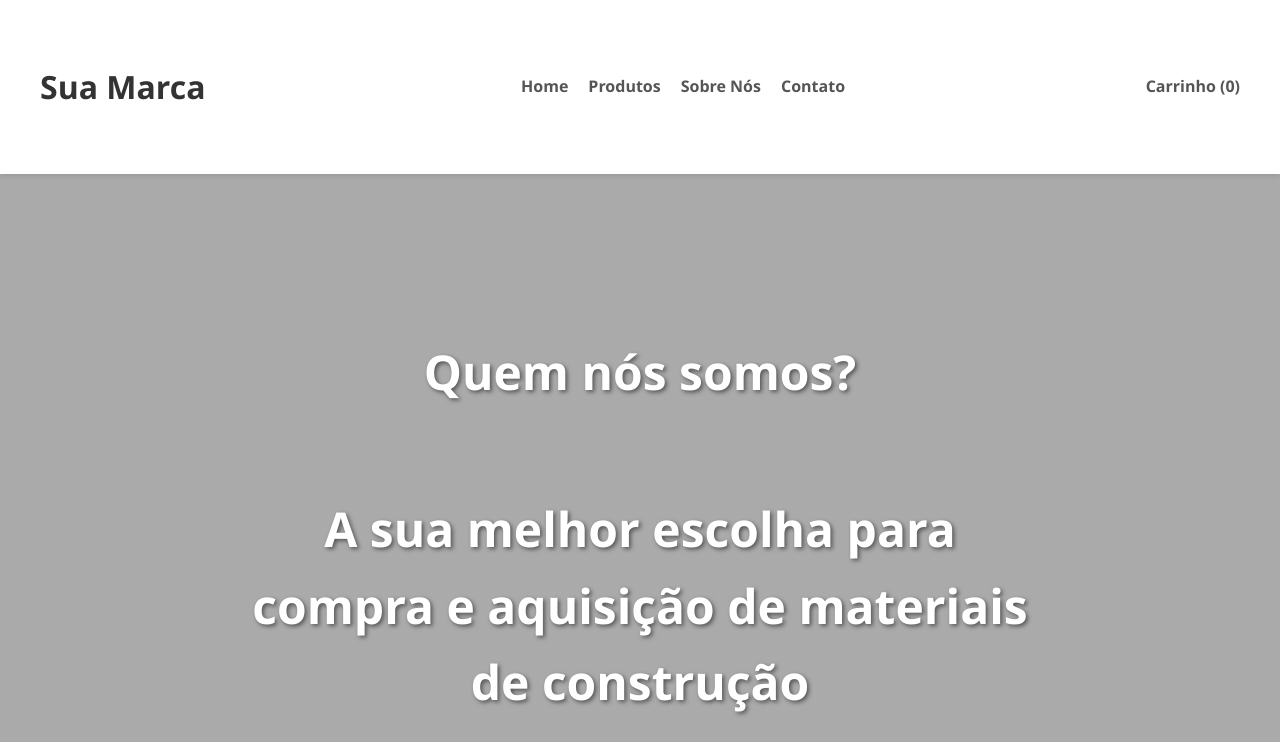
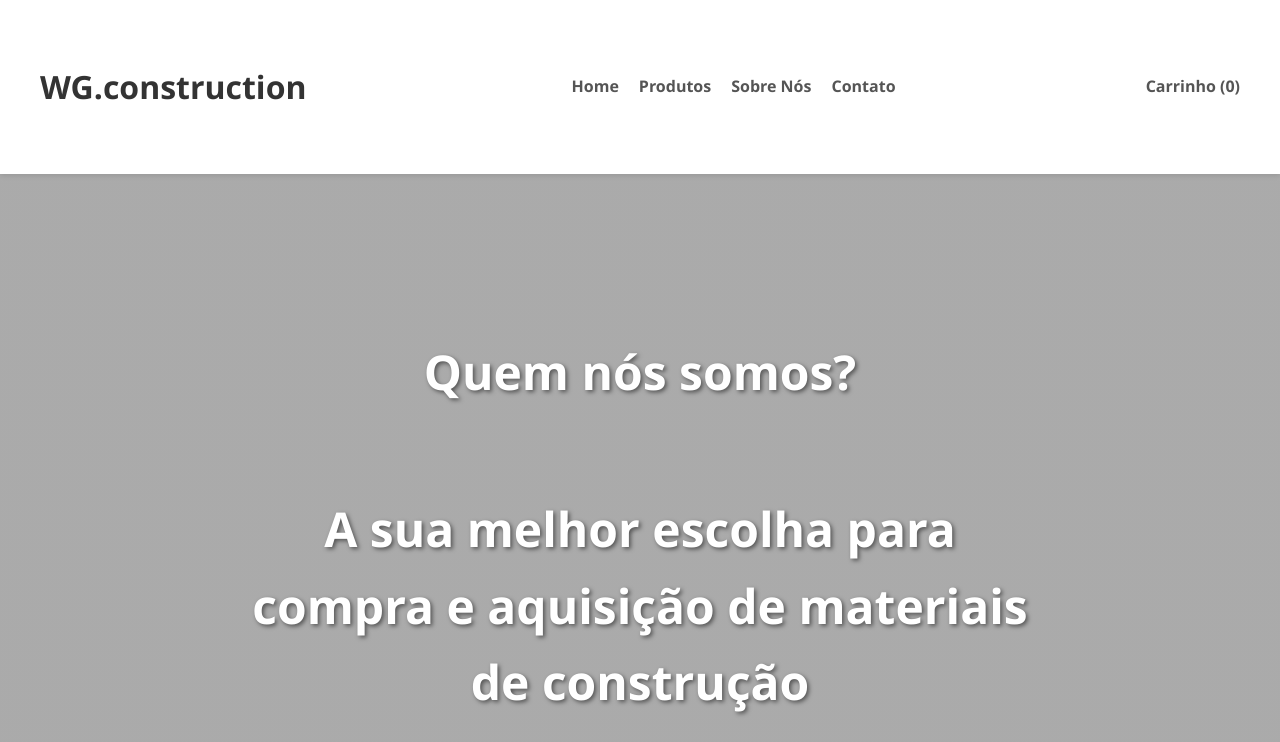
Before and after one commit to wesley-skz/loja_construcao, a plain HTML site: page sobrenos.html in a window 1280 px wide. Shown: the top 742 px of the page. Drawn offline with Linux system fonts and the light colour scheme.

Commit message:
Update sobrenos.html

```diff
--- a/sobrenos.html
+++ b/sobrenos.html
@@ -9,7 +9,7 @@
 <body>
     <header class="site-header">
         <div class="container">
-            <h1 class="logo">Sua Marca</h1>
+            <h1 class="logo">WG.construction</h1>
             <nav class="main-nav">
                 <ul>
                     <li><a href="index.html">Home</a></li>
```
